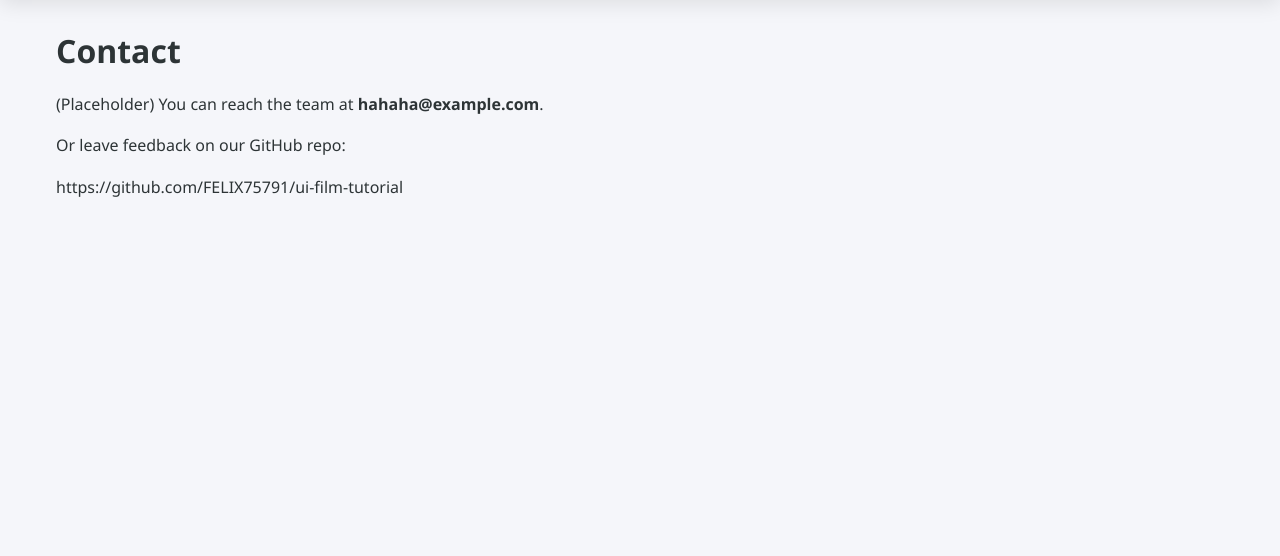
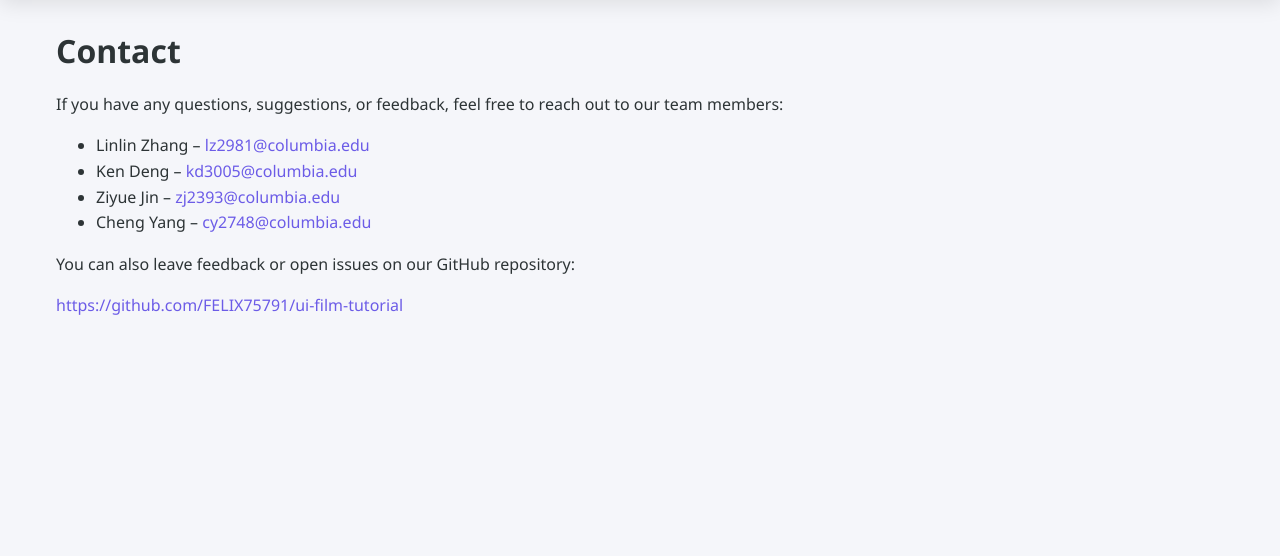
Before and after one commit to FELIX75791/ui-film-tutorial, a FastAPI app: page /contact in a window 1280 px wide. Shown: the part 72-628 px from the top of the page. Run offline with FastAPI, Linux system fonts and the light colour scheme; parts of the project's set-up code (start-up, migrations or seed data) failed here and were passed over.

Commit message:
Updating Contact Page

```diff
--- a/server.py
+++ b/server.py
@@ -371,8 +371,10 @@
 
 @app.get("/quiz/{question_id}", response_class=HTMLResponse)
 async def quiz_question(request: Request, question_id: int):
-    # Get quiz progress from session
     session = request.state.session
+    # Clear progress if starting a new quiz
+    if question_id == 1:
+        session["quiz_progress"] = {}
     quiz_progress = session.get("quiz_progress", {})
 
     # Get the question data
--- a/templates/contact.html
+++ b/templates/contact.html
@@ -4,9 +4,16 @@
 
 {% block content %}
 <h1>Contact</h1>
-<p>(Placeholder) You can reach the team at
-<strong>hahaha@example.com</strong>.</p>
 
-<p>Or leave feedback on our GitHub repo:</p>
-<p>https://github.com/FELIX75791/ui-film-tutorial</p>
+<p>If you have any questions, suggestions, or feedback, feel free to reach out to our team members:</p>
+
+<ul>
+  <li>Linlin Zhang – <a href="mailto:lz2981@columbia.edu">lz2981@columbia.edu</a></li>
+  <li>Ken Deng – <a href="mailto:kd3005@columbia.edu">kd3005@columbia.edu</a></li>
+  <li>Ziyue Jin – <a href="mailto:zj2393@columbia.edu">zj2393@columbia.edu</a></li>
+  <li>Cheng Yang – <a href="mailto:cy2748@columbia.edu">cy2748@columbia.edu</a></li>
+</ul>
+
+<p>You can also leave feedback or open issues on our GitHub repository:</p>
+<p><a href="https://github.com/FELIX75791/ui-film-tutorial" target="_blank">https://github.com/FELIX75791/ui-film-tutorial</a></p>
 {% endblock %}
```
Also changed, not shown: README.md, 1 other file.
